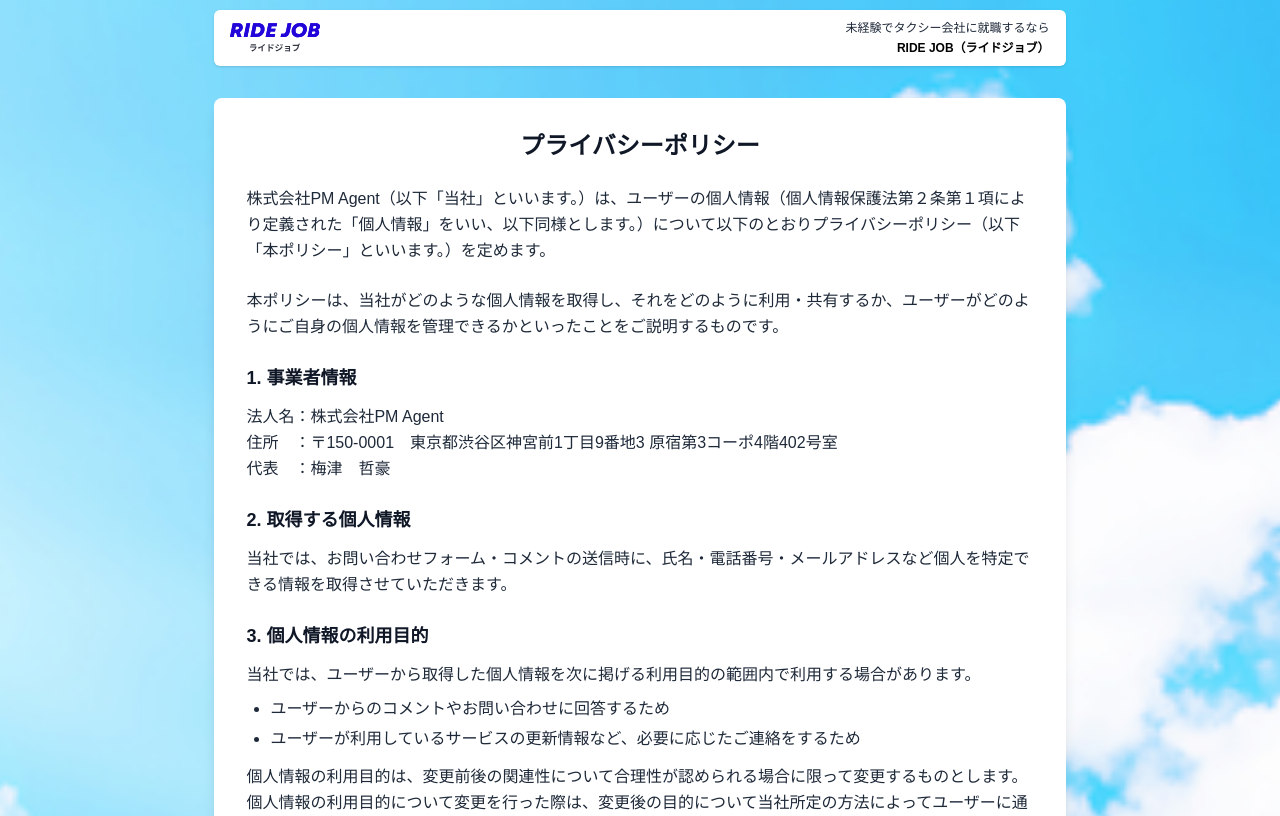
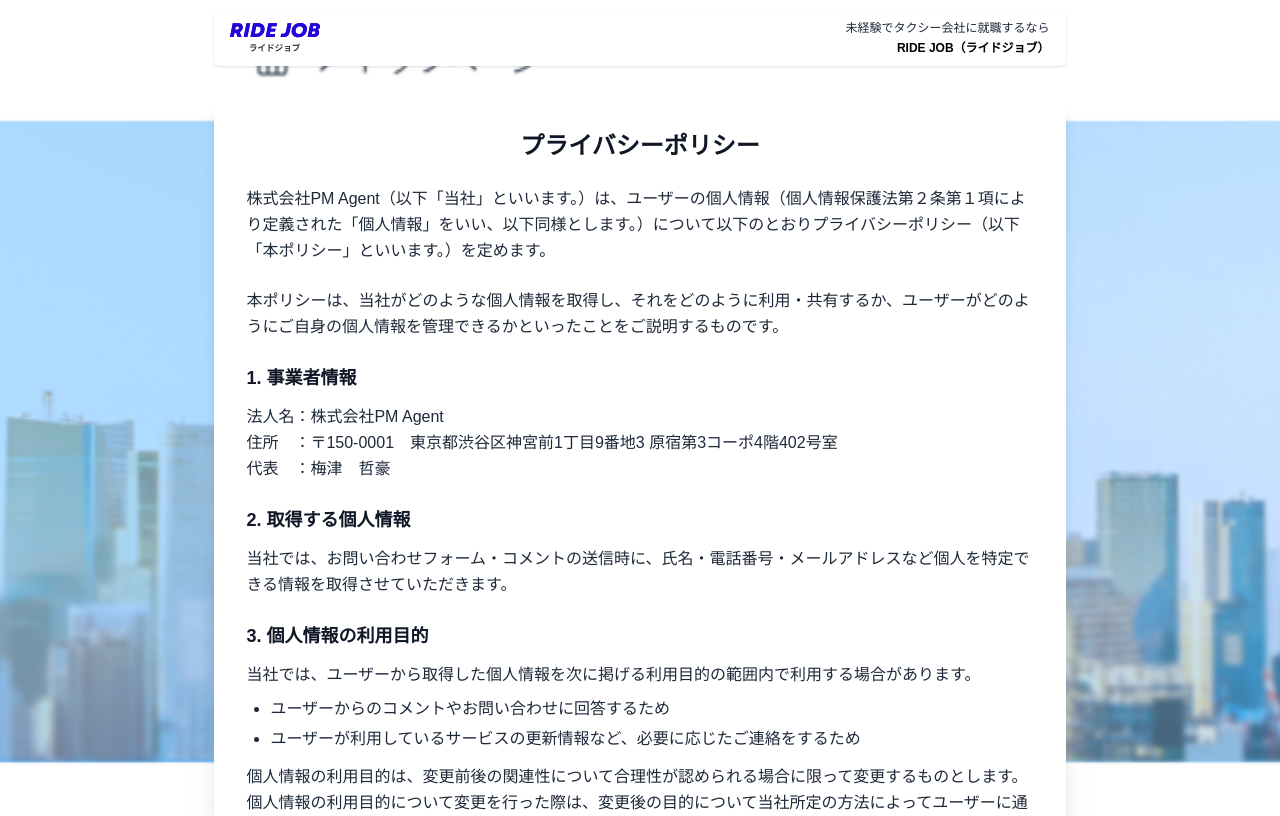
Before and after one commit to Kei5665/form_applicant, a Next.js app: page /privacy in a window 1280 px wide. Shown: the top 816 px of the page. Built offline with nearby package versions, Linux system fonts and the light colour scheme.

Commit message:
Update backgrounds for responsive layout

```diff
--- a/src/app/globals.css
+++ b/src/app/globals.css
@@ -26,9 +26,15 @@ body {
   background: var(--background);
   color: var(--foreground);
   font-family: Arial, Helvetica, sans-serif;
-  background-image: url('/images/bgb.png');
+  background-image: url('/images/mobile-bg.png');
   background-size: cover;
   background-position: center;
   background-repeat: no-repeat;
   min-height: 100vh; /* Use min-height for full viewport height */
 }
+
+@media (min-width: 768px) {
+  body {
+    background-image: url('/images/pc-bg.png');
+  }
+}
```
Also changed, not shown: public/images/mobile-bg.png (added), public/images/pc-bg.png (added).
